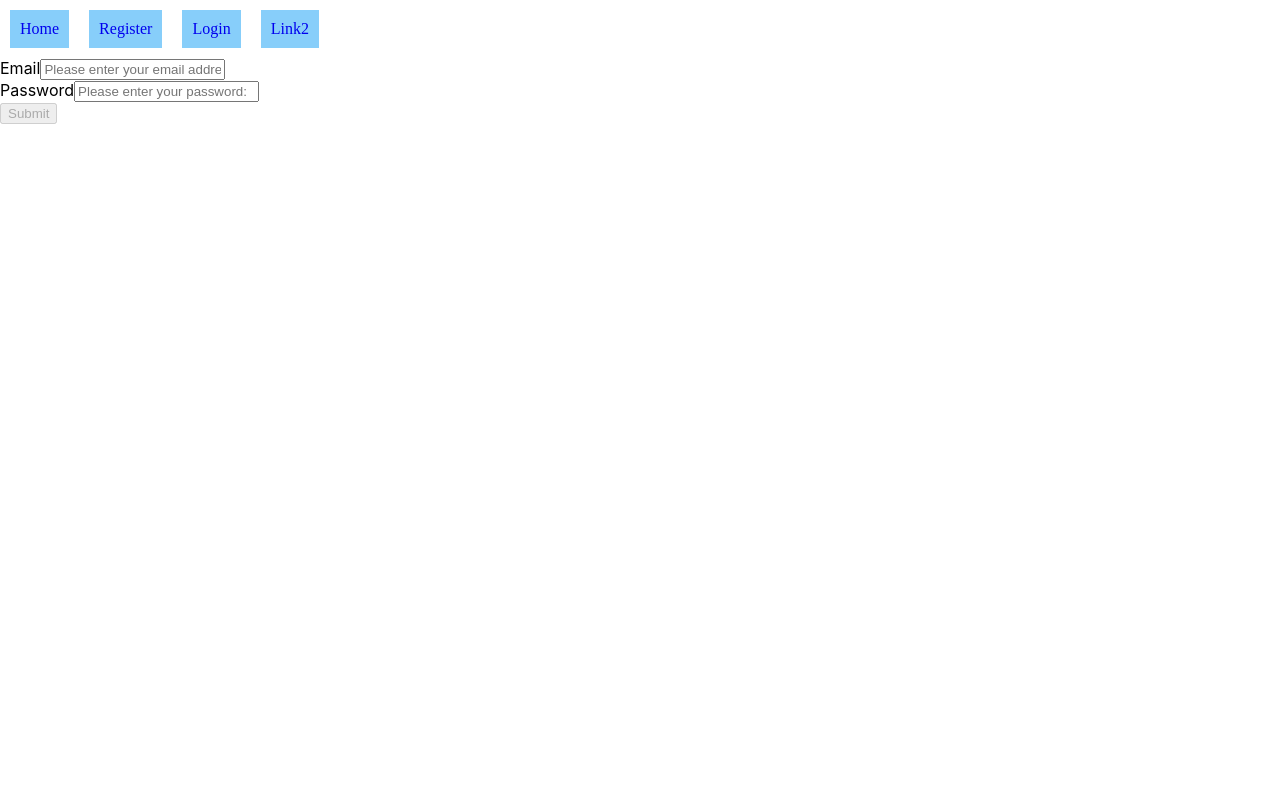
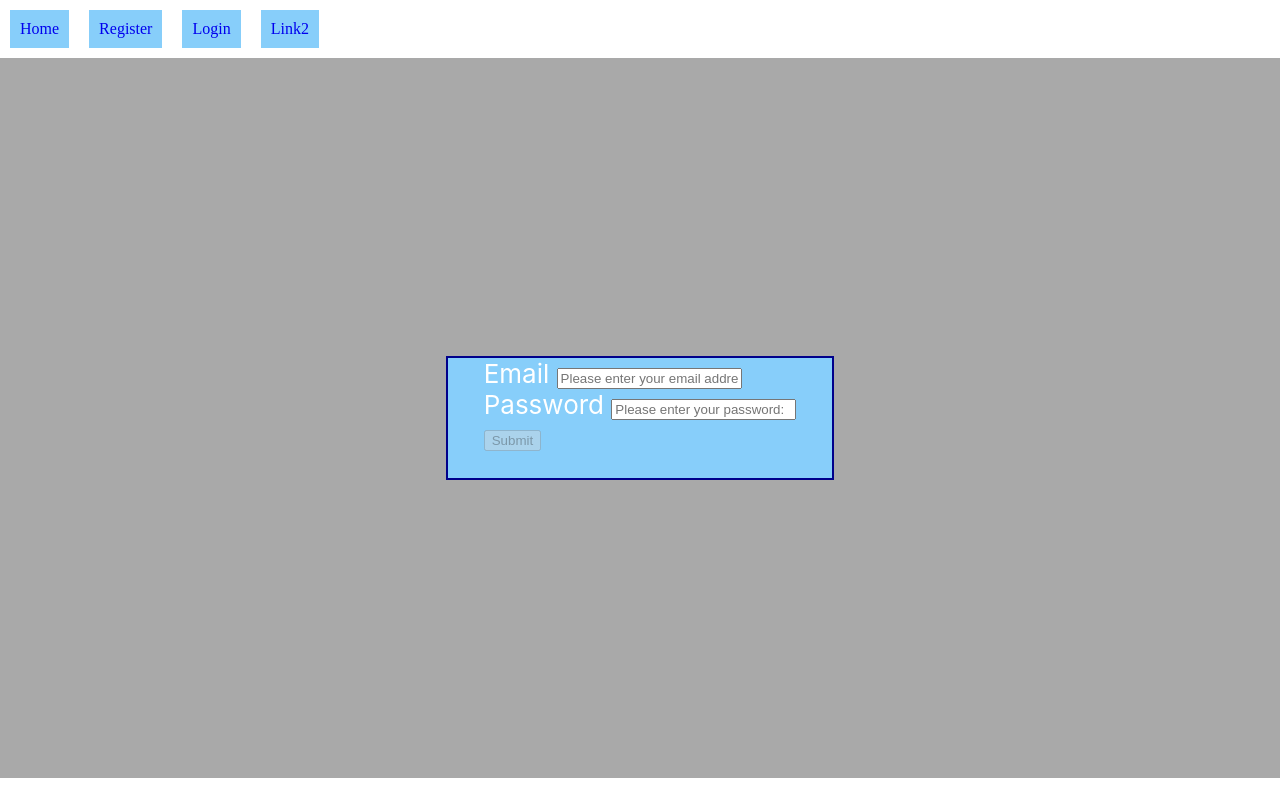
Before and after one commit to AdamKuborcik/afp_404, a React (Create React App) app in the folder frontend/: page /login in a window 1280 px wide. Built offline with nearby package versions, Linux system fonts and the light colour scheme.

Commit message:
LoginPage megjelenés szerkesztése

```diff
--- a/frontend/src/App.css
+++ b/frontend/src/App.css
@@ -26,6 +26,7 @@
 }
 
 .App-body {
+  background-color: darkgrey;
   min-height: 90vh;
   display: flex;
   flex-direction: column;
@@ -51,6 +52,22 @@
   font-family: "Bradley Hand ITC";
 }
 
+.loginForm{
+  display: flex;
+  background-color:lightskyblue;
+  width:30vw;
+  height:15vh;
+  text-align:center;
+  vertical-align: center;
+  justify-content: center;
+  border:2pt solid darkblue;
+}
+
+.loginForm Form{
+  text-align:left;
+}
+
+
 
 @keyframes App-logo-spin {
   from {
--- a/frontend/src/components/views/LoginPage.js
+++ b/frontend/src/components/views/LoginPage.js
@@ -19,12 +19,13 @@ class LoginPage extends React.Component {
 
     render() {
         return (
-
+            <body  className="App-body">
+            <div className={"loginForm"}>
             <Form>
 
                 <Form.Row>
                     <Form.Group controlId={"formGridLoginEmail"}>
-                        <Form.Label>Email</Form.Label>
+                        <Form.Label> Email </Form.Label>
                         <Form.Control required autoComplete="off"
                                       name="email"
                                       type="email"
@@ -35,7 +36,7 @@ class LoginPage extends React.Component {
                 </Form.Row>
                 <Form.Row>
                     <Form.Group  controlId={"formGridLoginPasswd"}>
-                        <Form.Label>Password</Form.Label>
+                        <Form.Label> Password </Form.Label>
                         <Form.Control required autoComplete="off"
                                       name="passwd"
                                       type="password"
@@ -52,7 +53,9 @@ class LoginPage extends React.Component {
                 </Button>
 
 
-            </Form>);
+            </Form>
+         </div>
+            </body>);
     }
 }
 export default LoginPage
```
